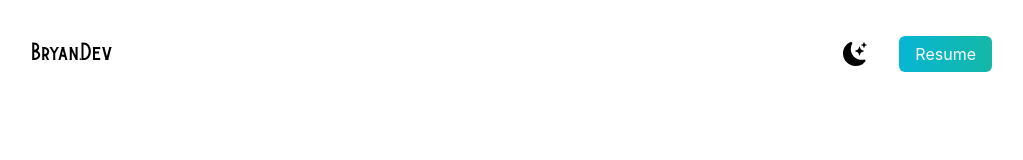
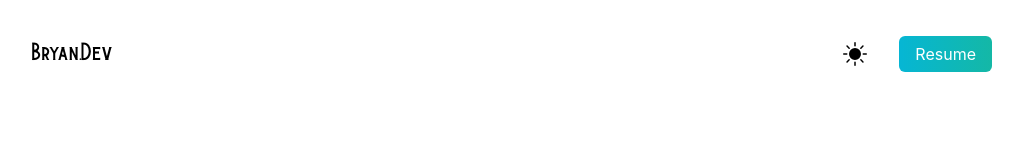
Before and after one commit to Bryan4real/Portfolio, a Next.js app: page / in a window 1280 px wide. Shown: the top 160 px of the page, without its empty margins (128-1151 px from the left). Built offline with nearby package versions, Linux system fonts and the light colour scheme.

Commit message:
darkmode icon impl

```diff
--- a/pages/index.js
+++ b/pages/index.js
@@ -1,5 +1,5 @@
 import Head from 'next/head';
-import {BsFillMoonStarsFill} from 'react-icons/bs';
+import {BsFillMoonStarsFill, BsFillSunFill} from 'react-icons/bs';
 import {AiFillGithub, AiFillLinkedin, AiFillMail} from 'react-icons/ai';
 import Image from 'next/image';
 import deved from '../public/dev-ed-wave.png';
@@ -32,7 +32,8 @@ export default function Home() {
             <h1 className='text-xl font-burtons dark:text-white'>Bryan.Dev</h1>
             <ul className='flex items-center'>
               <li>
-                <BsFillMoonStarsFill onClick={() => setDarkMode(!darkMode)} className='cursor-pointer text-2xl' />
+                 <BsFillSunFill onClick={() => setDarkMode(!darkMode)} className='cursor-pointer text-2xl dark:text-teal-50' />
+
               </li>
               <li>
                 <a className='bg-gradient-to-r from-cyan-500 to-teal-500 text-white py-2 px-4 rounded-md ml-8'
```
